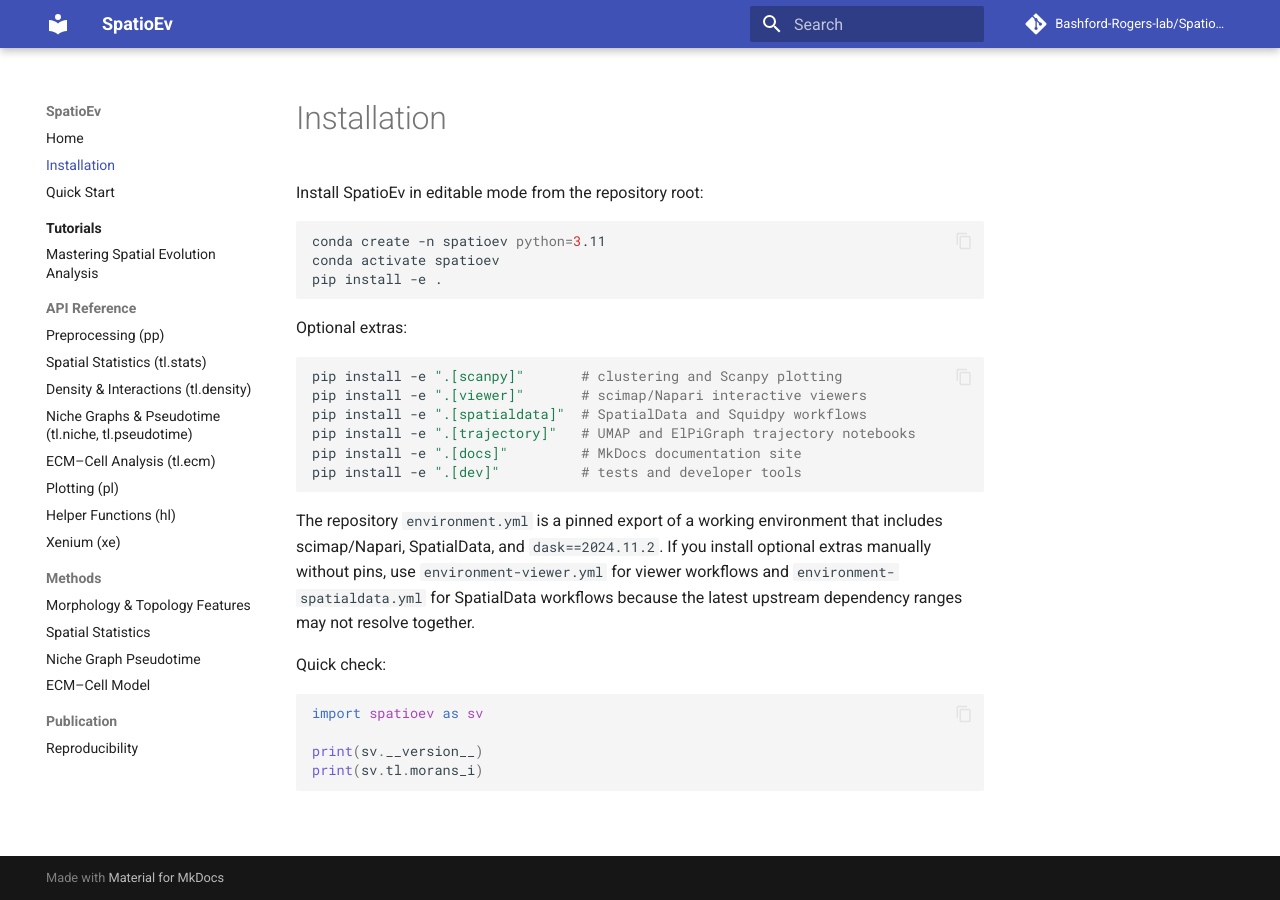
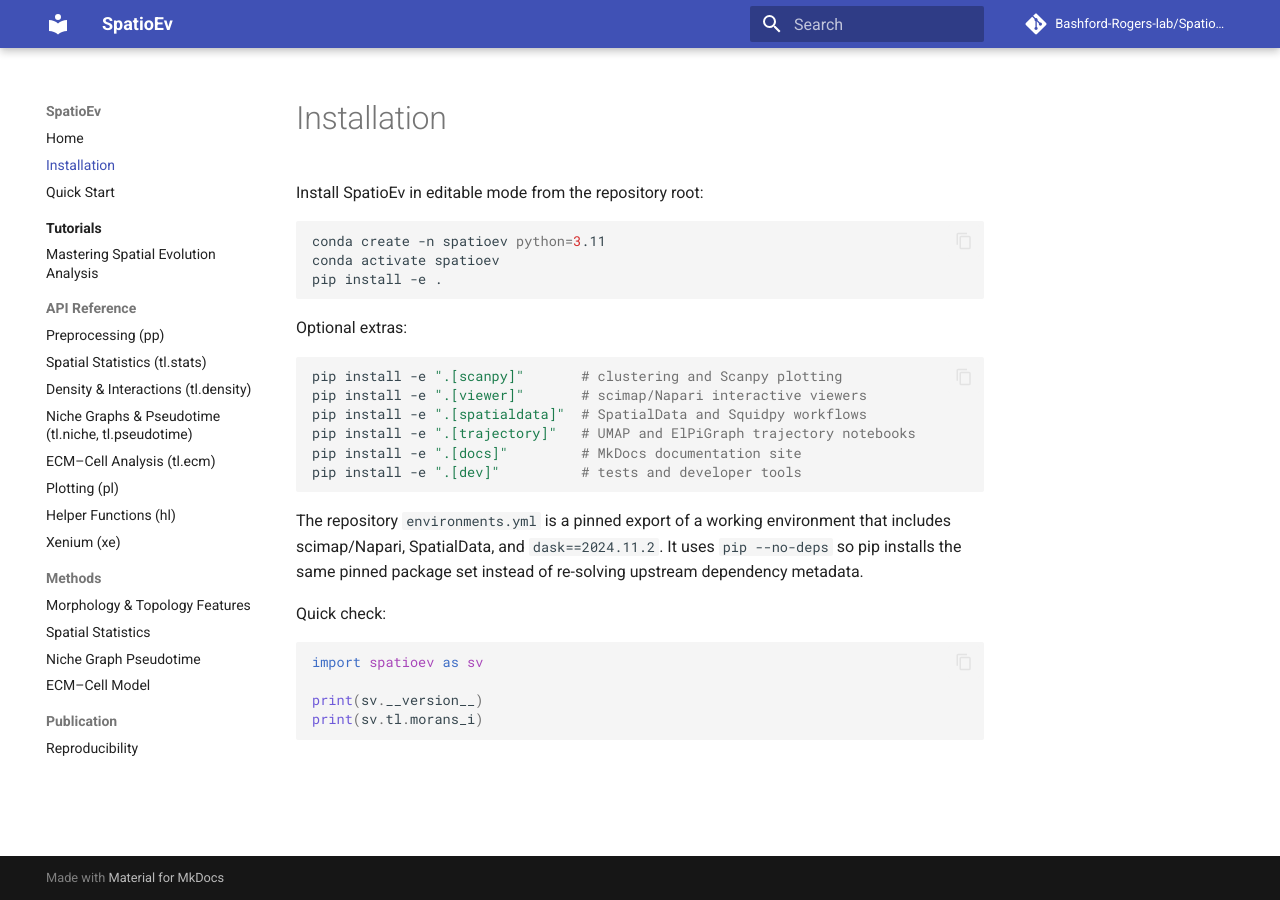
Before and after one commit to Bashford-Rogers-lab/SpatioEv, an MkDocs documentation site: the page built from docs/install.md, in a window 1280 px wide. Built offline with MkDocs 1.6.1 and Material for MkDocs 9.7.7, drawn with Linux system fonts in a browser that asks for light colours; comment, search, counter and statistics services are not loaded.

Commit message:
Rename pinned environment file

````diff
--- a/docs/install.md
+++ b/docs/install.md
@@ -19,11 +19,10 @@
 pip install -e ".[dev]"          # tests and developer tools
 ```
 
-The repository `environment.yml` is a pinned export of a working environment
-that includes scimap/Napari, SpatialData, and `dask==2024.11.2`. If you install
-optional extras manually without pins, use `environment-viewer.yml` for viewer
-workflows and `environment-spatialdata.yml` for SpatialData workflows because
-the latest upstream dependency ranges may not resolve together.
+The repository `environments.yml` is a pinned export of a working environment
+that includes scimap/Napari, SpatialData, and `dask==2024.11.2`. It uses
+`pip --no-deps` so pip installs the same pinned package set instead of
+re-solving upstream dependency metadata.
 
 Quick check:
 
--- a/environment.yml
+++ b/environments.yml
@@ -24,6 +24,7 @@
   - xz=5.8.2
   - zlib=1.3.1
   - pip:
+      - --no-deps
       - aiobotocore==3.2.0
       - aiohappyeyeballs==2.6.1
       - aiohttp==3.13.3
````
Also changed, not shown: README.md (+5 -7 lines), environment-spatialdata.yml (deleted, +0 -8 lines), environment-viewer.yml (deleted, +0 -8 lines).
